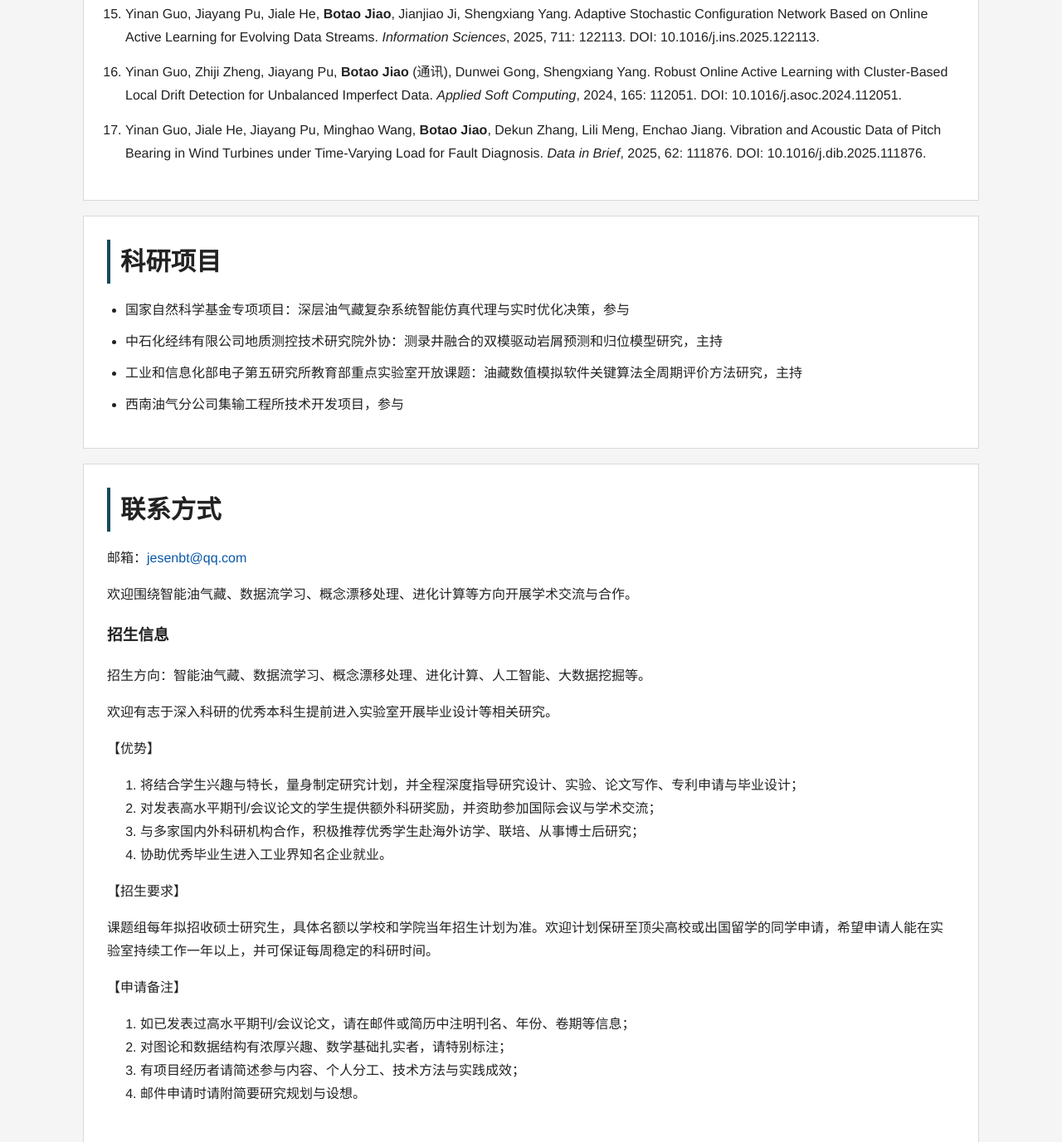
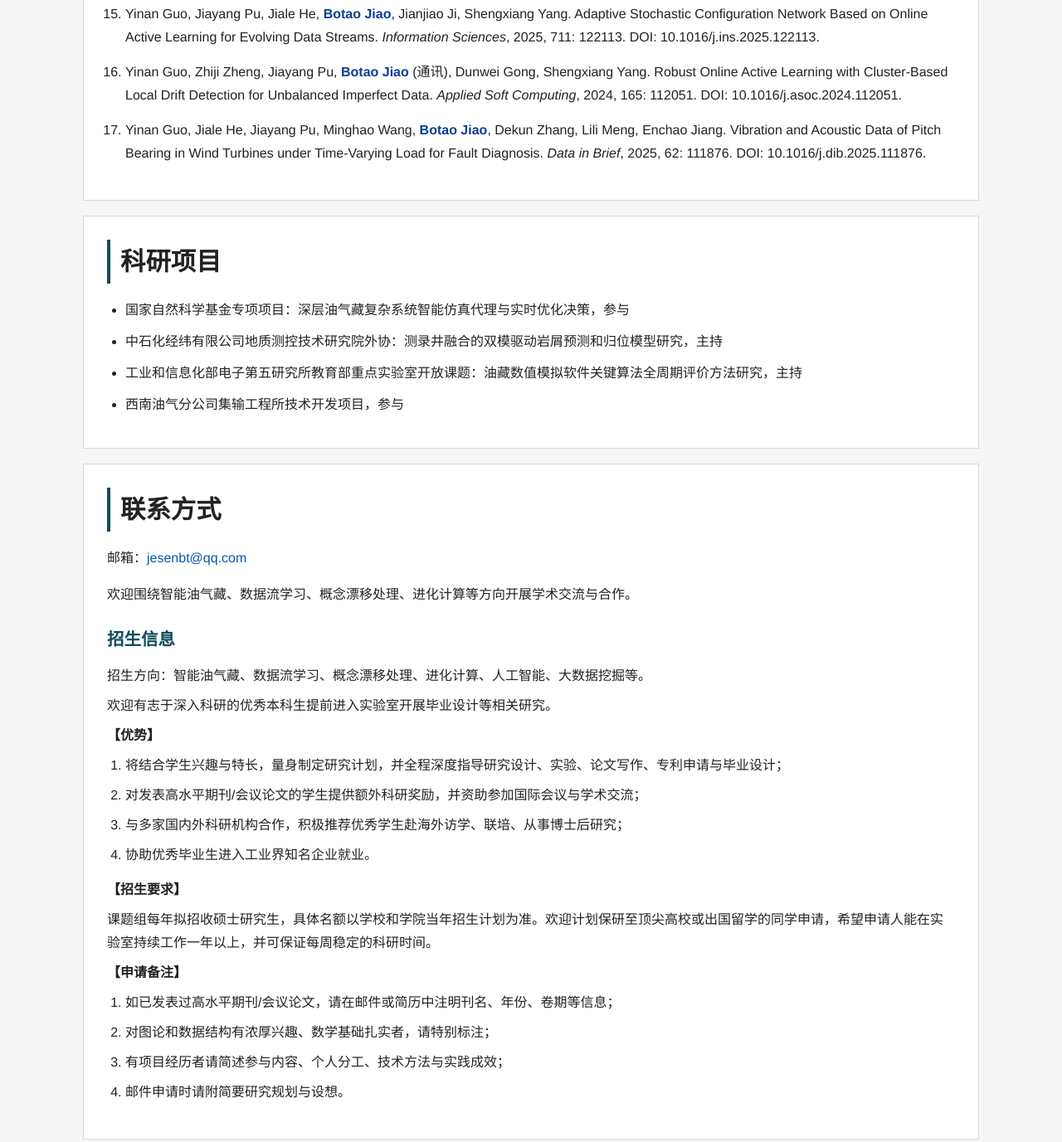
Before and after one commit to Jesen-BT/Jesen-BT.github.io, a plain HTML site: page index.html in a window 1280 px wide. Shown: the part 2243-3620 px from the top of the page at 83% size. Drawn offline with Linux system fonts and the light colour scheme.

Commit message:
突出显示论文作者姓名

```diff
--- a/styles.css
+++ b/styles.css
@@ -152,6 +152,38 @@ img {
   margin-bottom: 14px;
 }
 
+.publication-list strong {
+  color: #0b3d91;
+  font-weight: 700;
+}
+
+.admission-info {
+  margin-top: 22px;
+}
+
+.admission-info h3 {
+  margin: 0 0 12px;
+  font-size: 1.28rem;
+  color: #0f4c5c;
+}
+
+.admission-info p {
+  margin: 8px 0;
+}
+
+.admission-info ol {
+  margin: 6px 0 14px;
+  padding-left: 22px;
+}
+
+.admission-info li {
+  margin-bottom: 8px;
+}
+
+.admission-label {
+  font-weight: 700;
+}
+
 .simple-list {
   margin: 0;
   padding-left: 22px;
```
